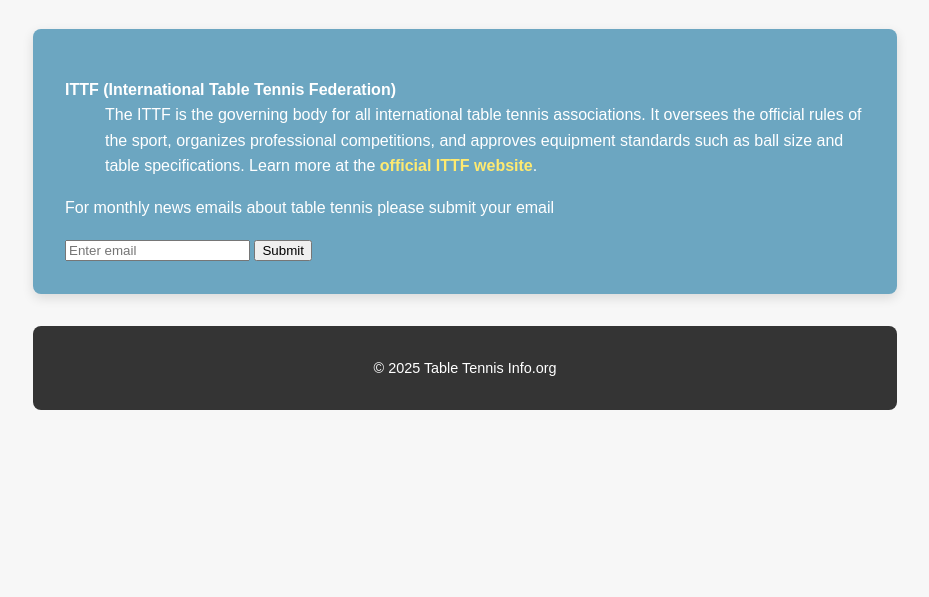
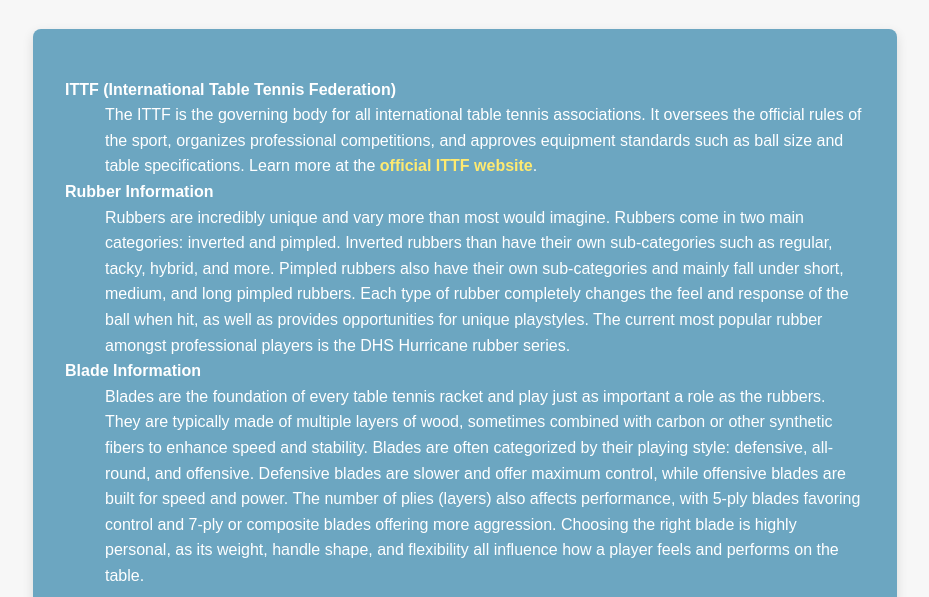
Before and after one commit to FalseIokkon/comp484-project1, a plain HTML site: page info.html in a window 1280 px wide. Shown: the part 203-800 px from the top of the page, without its empty margins (175-1104 px from the left). Drawn offline with Linux system fonts and the light colour scheme.

Commit message:
added lines

```diff
--- a/info.html
+++ b/info.html
@@ -8,7 +8,7 @@
 </head>
 <body>
 
-    <header>
+  <header>
     <h1>Table Tennis Info.org</h1>
     <nav>
       <ul>
@@ -32,6 +32,30 @@
             Learn more at the
             <a href="https://www.ittf.com/" target="_blank">official ITTF website</a>.
         </dd>
+
+        <dt id="rubber"><strong>Rubber Information</strong></dt>
+        <dd>
+          Rubbers are incredibly unique and vary more than most would imagine. Rubbers come in two main
+          categories: inverted and pimpled. Inverted rubbers than have their own sub-categories such as regular,
+          tacky, hybrid, and more. Pimpled rubbers also have their own sub-categories and mainly fall under short, medium,
+          and long pimpled rubbers. Each type of rubber completely changes the feel and response of the ball when hit, as well
+          as provides opportunities for unique playstyles. The current most popular rubber amongst professional players is the DHS
+          Hurricane rubber series.
+        </dd>
+
+        <dt id="blades"><strong>Blade Information</strong></dt>
+        <dd>
+          Blades are the foundation of every table tennis racket and play just as important a role
+          as the rubbers. They are typically made of multiple layers of wood, sometimes combined
+          with carbon or other synthetic fibers to enhance speed and stability. Blades are often
+          categorized by their playing style: defensive, all-round, and offensive. Defensive blades
+          are slower and offer maximum control, while offensive blades are built for speed and power.
+          The number of plies (layers) also affects performance, with 5-ply blades favoring control
+          and 7-ply or composite blades offering more aggression. Choosing the right blade is highly
+          personal, as its weight, handle shape, and flexibility all influence how a player feels and
+          performs on the table.
+        </dd>
+
     </dl>
 
 
```
Also changed, not shown: equipment.html (+1 -1 lines), leagues.html (+1 -0 lines).
